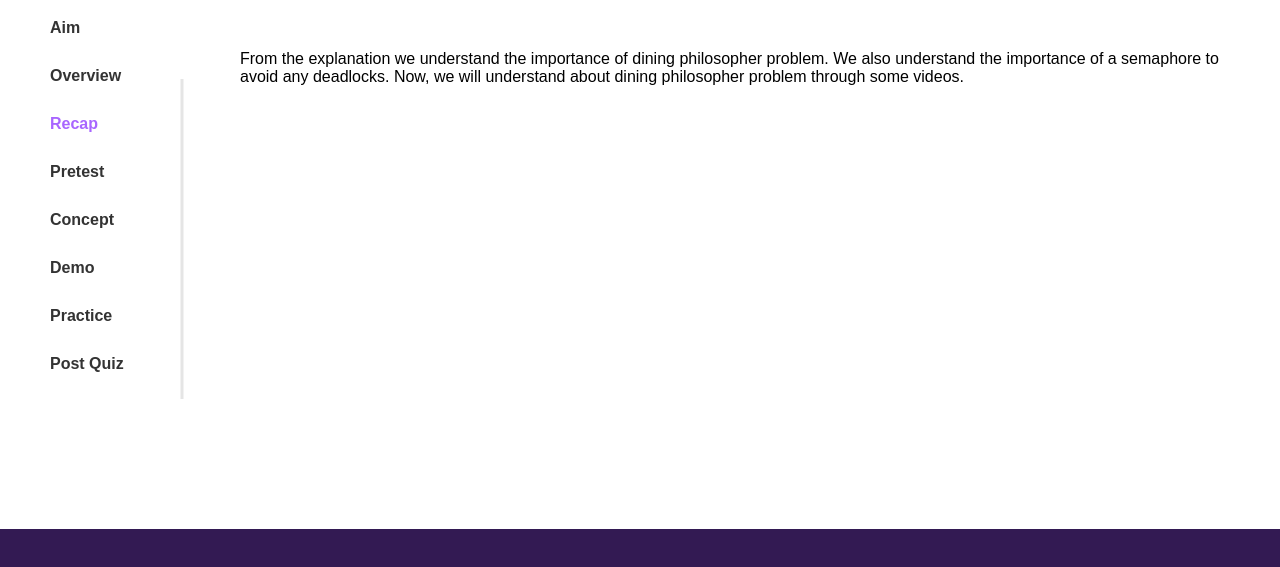
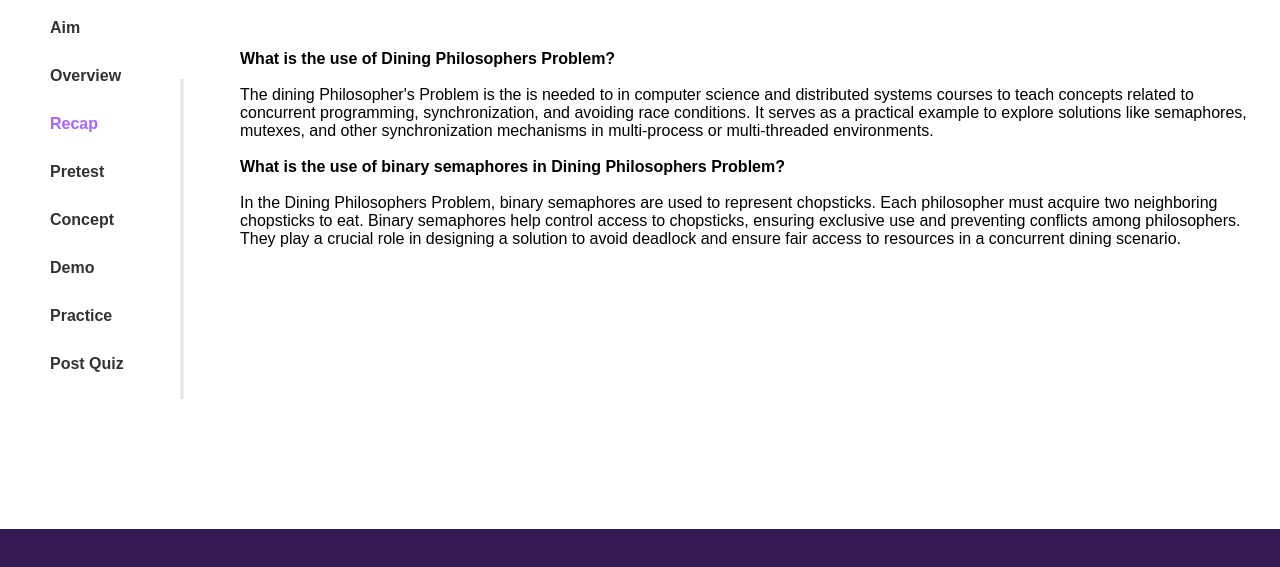
Before and after one commit to itsMe-Wario/Os_app, a plain HTML site: page recap.html in a window 1280 px wide. Shown: the part 161-728 px from the top of the page. Drawn offline with Linux system fonts and the light colour scheme.

Commit message:
Edit to content 1

```diff
--- a/recap.html
+++ b/recap.html
@@ -39,10 +39,16 @@
 <div class="title"><h1>Recap:</h1></div>
 <div class="content">
     <div class="container">
-    <p>From the explanation we understand the importance of dining philosopher problem. We also understand
-        the importance of a semaphore to avoid any deadlocks. Now, we will understand about dining philosopher
-        problem through some videos.<br>
-    </p>
+        <p><b>What is the use of Dining Philosophers Problem?</b><br><br>The dining Philosopher's Problem is the
+            is needed to  in computer science and distributed systems courses to teach concepts related to concurrent programming,
+            synchronization, and avoiding race conditions. It serves as a practical example to explore solutions like semaphores,
+            mutexes, and other synchronization mechanisms in multi-process or multi-threaded environments.
+            <br><br>
+            <b>What is the use of binary semaphores in Dining Philosophers Problem?</b><br><br>In the Dining Philosophers Problem,
+            binary semaphores are used to represent chopsticks. Each philosopher must acquire two neighboring chopsticks to eat.
+            Binary semaphores help control access to chopsticks, ensuring exclusive use and preventing conflicts among philosophers.
+            They play a crucial role in designing a solution to avoid deadlock and ensure fair access to resources in a concurrent
+            dining scenario.
     </div>
 </div>
 
```
Also changed, not shown: aim.html (+12 -1 lines), overview.html (+4 -4 lines), pretest.html (+0 -1 lines).
